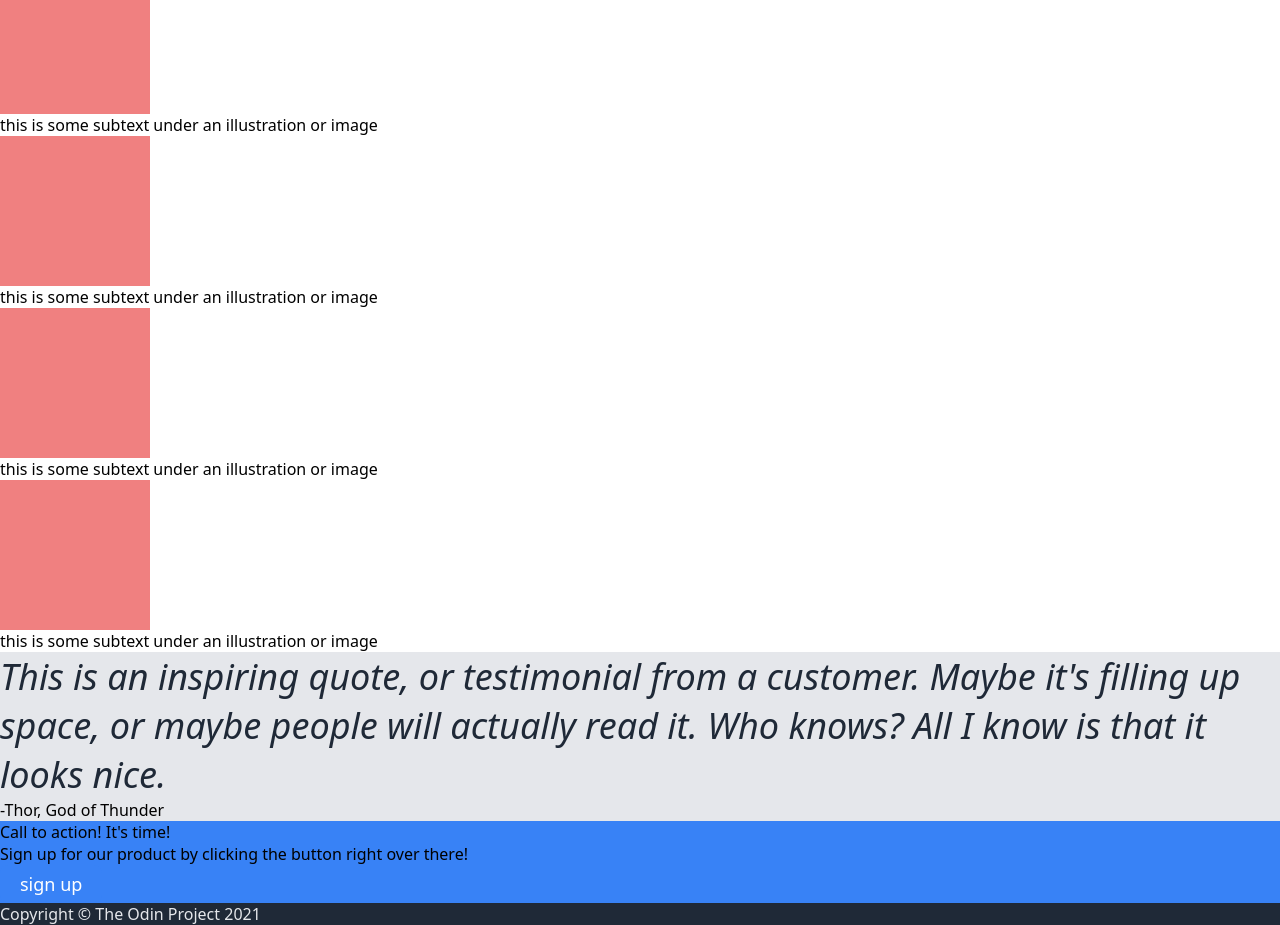
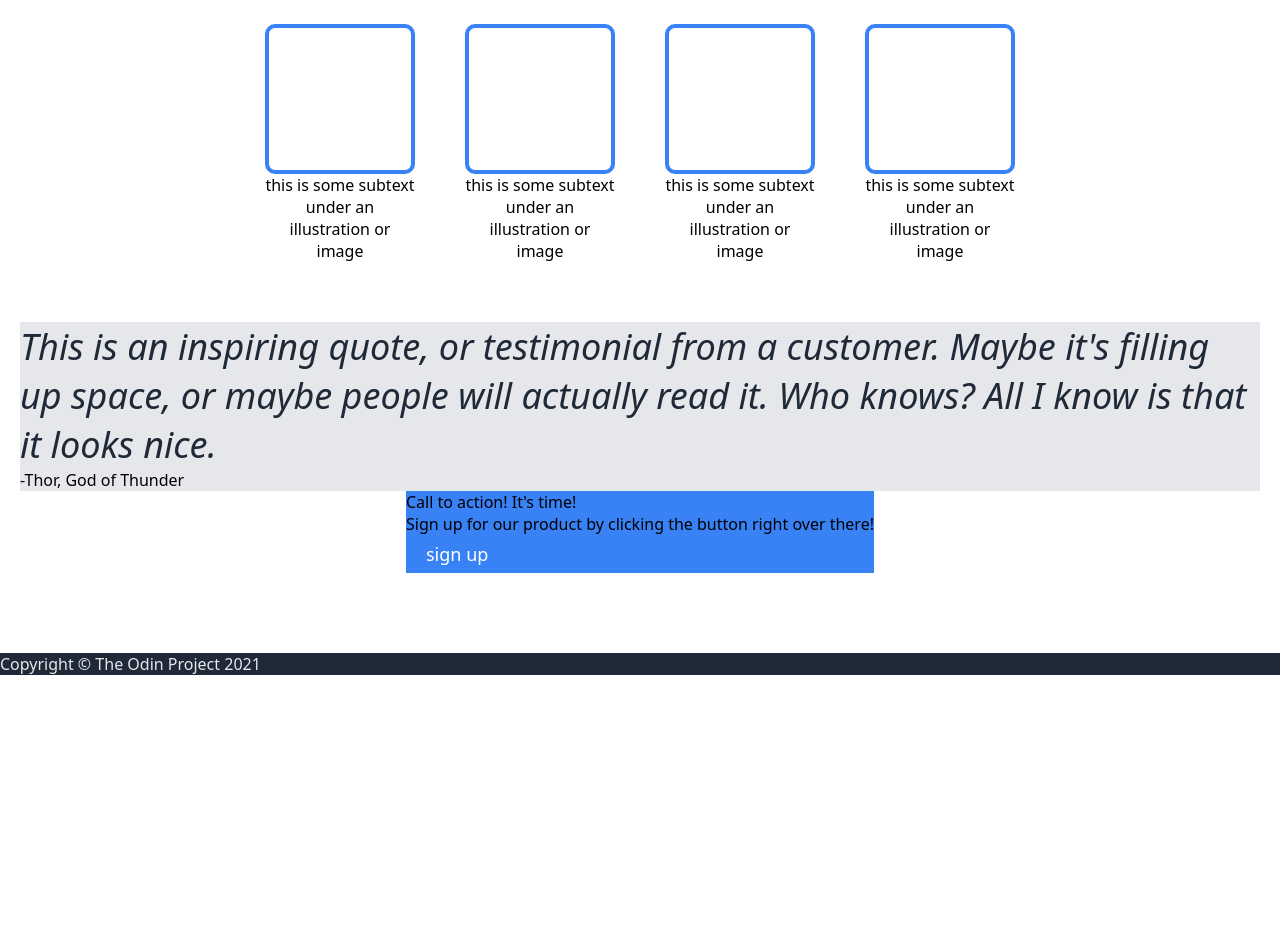
Before and after one commit to Kisor-S/landing_page, a plain HTML site: page index.html in a window 1280 px wide. Shown: the part 558-1483 px from the top of the page. After the commit the page ends 1233 px from the top, so only its background shows below. Drawn offline with Linux system fonts and the light colour scheme.

Commit message:
Style the cards in the content section

```diff
--- a/index.html
+++ b/index.html
@@ -34,6 +34,7 @@
 
     <div class="content">
       <div><h2>Some random information</h2></div>
+      <div class="container">
         <div class="cards">
           <div class="img"></div>
           <div class="text">
@@ -58,6 +59,7 @@
             <p>this is some subtext under an illustration or image</p>
           </div>
         </div>
+      </div>
       <div class="quote">
         <p class="quote_text">
           This is an inspiring quote, or testimonial from a customer. Maybe it's
--- a/style.css
+++ b/style.css
@@ -15,7 +15,7 @@ body {
     color: #E5E7EB;
     display: flex;
     flex-direction: column;
-    padding: 20px 20px 80px 20px;
+    padding: 20px 0px 80px 0px;
     gap: 80px;
 }
 
@@ -88,6 +88,30 @@ h2 {
     border: 0;
 }
 
+
+.content {
+    display: flex;
+    flex-direction: column;
+    padding: 20px 20px 80px 20px;
+    align-items: center;
+}
+
+.container {
+    display:flex;
+    justify-content: center;
+    flex-wrap: wrap;
+    gap: 50px;
+    text-align: center;
+    margin-top: 40px;
+    margin-bottom: 60px;
+}
+
+.cards {
+    display: flex;
+    flex-wrap: wrap;
+    max-width: 150px;
+}
+
 .contact {
     background-color: #3882f6;
 }
@@ -111,7 +135,8 @@ h2 {
 }
 
 .img {
-    background-color: lightcoral;
+    border: 4px solid #3882f6;
+    border-radius: 10px;
     width: 150px;
     height: 150px;
 }
```
Lines whose indentation alone changed are shown as unchanged.
